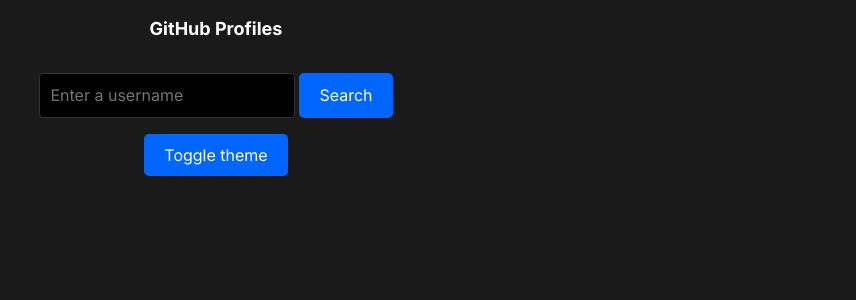
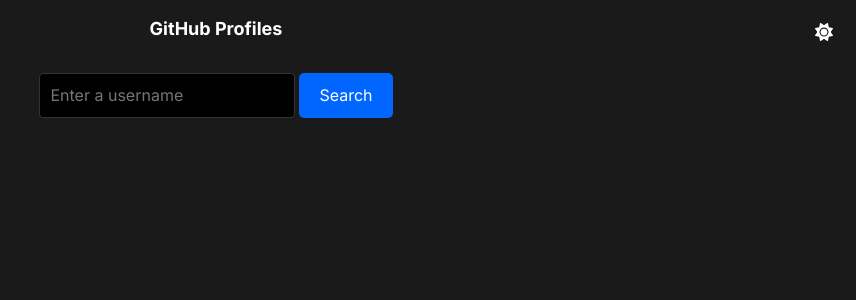
Before and after one commit to lindavid1998/github-profiles, a React (Vite) app: page / in a window 1280 px wide. Shown: the top 300 px of the page, without its empty margins (424-1280 px from the left). Built offline with nearby package versions, Linux system fonts and the light colour scheme.

Commit message:
Add icon button for changing theme

```diff
--- a/package.json
+++ b/package.json
@@ -12,6 +12,11 @@
     "deploy": "gh-pages -d dist"
   },
   "dependencies": {
+    "@fortawesome/fontawesome-svg-core": "^6.7.1",
+    "@fortawesome/free-brands-svg-icons": "^6.7.1",
+    "@fortawesome/free-regular-svg-icons": "^6.7.1",
+    "@fortawesome/free-solid-svg-icons": "^6.7.1",
+    "@fortawesome/react-fontawesome": "^0.2.2",
     "luxon": "^3.5.0",
     "react": "^18.3.1",
     "react-dom": "^18.3.1"
--- a/src/App.jsx
+++ b/src/App.jsx
@@ -11,7 +11,6 @@ function App() {
 	const [username, setUsername] = useState('');
 	const [input, setInput] = useState('');
 	const [showResult, setShowResult] = useState(false);
-	// const [theme, setTheme] = useState('dark')
 
 	const handleChange = (e) => {
 		setInput(e.target.value);
@@ -22,25 +21,11 @@ function App() {
 		setShowResult(true);
 	};
 
-	useEffect(() => {
-		document.documentElement.setAttribute('data-theme', 'dark');
-	}, []);
-
-	const toggleTheme = () => {
-		const current = document.documentElement.getAttribute('data-theme');
-		if (current == 'dark') {
-			document.documentElement.setAttribute('data-theme', 'light');
-		} else {
-			document.documentElement.setAttribute('data-theme', 'dark');
-		}
-	};
-
 	return (
 		<div className='content'>
 			<Navbar />
 			<Form onChange={handleChange} onClick={handleClick} />
 			{showResult && <Card username={username} />}
-			<Button onClick={toggleTheme}>Toggle theme</Button>
 		</div>
 	);
 }
--- a/src/components/Navbar.css
+++ b/src/components/Navbar.css
@@ -3,3 +3,20 @@
   padding: var(--gap-lg) 0;
   text-align: center;
 }
+
+.appearance {
+  position: absolute;
+  right: var(--gap-lg);
+  top: var(--gap-lg);
+  cursor: pointer;
+  width: 16px;
+  height: 16px;
+  padding: 8px;
+  border-radius: 4px;
+  display: flex;
+  align-items: center;
+  justify-content: center;
+}
+.appearance:hover {
+  background-color: var(--secondary-bg-color);
+}
--- a/src/components/Navbar.jsx
+++ b/src/components/Navbar.jsx
@@ -1,10 +1,28 @@
-import React from 'react'
+import React, { useState, useEffect } from 'react'
 import './Navbar.css'
+import { FontAwesomeIcon } from '@fortawesome/react-fontawesome';
+import { faSun } from '@fortawesome/free-solid-svg-icons';
+import { faMoon } from '@fortawesome/free-solid-svg-icons';
 
 const Navbar = () => {
+  const [theme, setTheme] = useState('dark')
+
+  const toggleTheme = () => {
+		setTheme((prevTheme) => {
+			const newTheme = prevTheme === 'light' ? 'dark' : 'light';
+			document.documentElement.setAttribute('data-theme', newTheme);
+			return newTheme;
+		});
+	};
+
   return (
-    <div className='navbar'>GitHub Profiles</div>
-  )
+		<div className='navbar'>
+			GitHub Profiles
+			<div className='appearance'>
+				<FontAwesomeIcon icon={theme == 'dark' ? faSun : faMoon} onClick={toggleTheme}/>
+			</div>
+		</div>
+	);
 }
 
 export default Navbar
```
Also changed, not shown: 1 other file (tests, documents, lock files or other folders).
